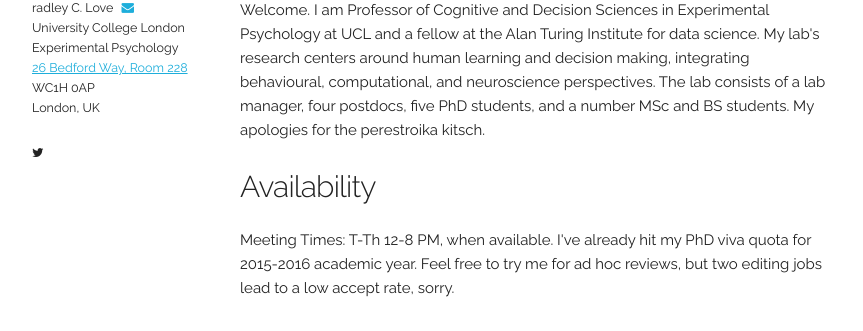
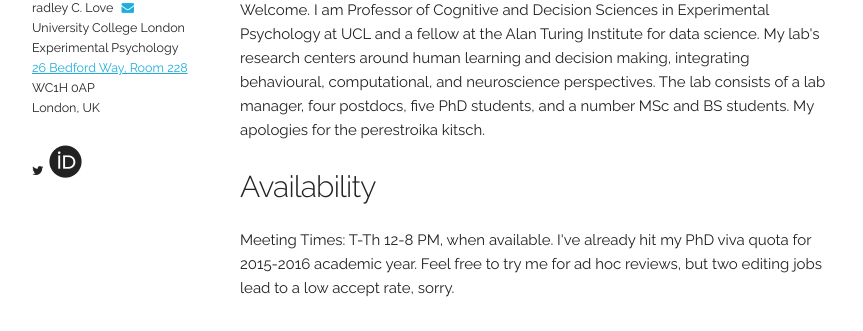
Before and after one commit to lovebc/lovebc.github.io, a Jekyll site: the page built from index.html, in a window 1280 px wide. Shown: the part 649-980 px from the top of the page, without its empty margins (208-1071 px from the left). Built offline with Jekyll 4.4.1, drawn with Linux system fonts in a browser that asks for light colours; nearby versions of some CDN libraries; some web fonts are replaced; comment, search, counter and statistics services are not loaded.

Commit message:
Update test.html

```diff
--- a/_layouts/test.html
+++ b/_layouts/test.html
@@ -17,7 +17,7 @@
   –––––––––––––––––––––––––––––––––––––––––––––––––– -->
   <link href='//fonts.googleapis.com/css?family=Raleway:400,300,600' rel='stylesheet' type='text/css'>
   <link rel="stylesheet" href="https://maxcdn.bootstrapcdn.com/font-awesome/4.6.1/css/font-awesome.min.css">
-  <link rel="stylesheet" href="{{ site.baseurl }}/css/academicons/academicons.css"/>
+  <link rel="stylesheet" href="{{ site.baseurl }}/css/academicons/css/academicons.css"/>
 
   <!-- CSS
   –––––––––––––––––––––––––––––––––––––––––––––––––– -->
```
